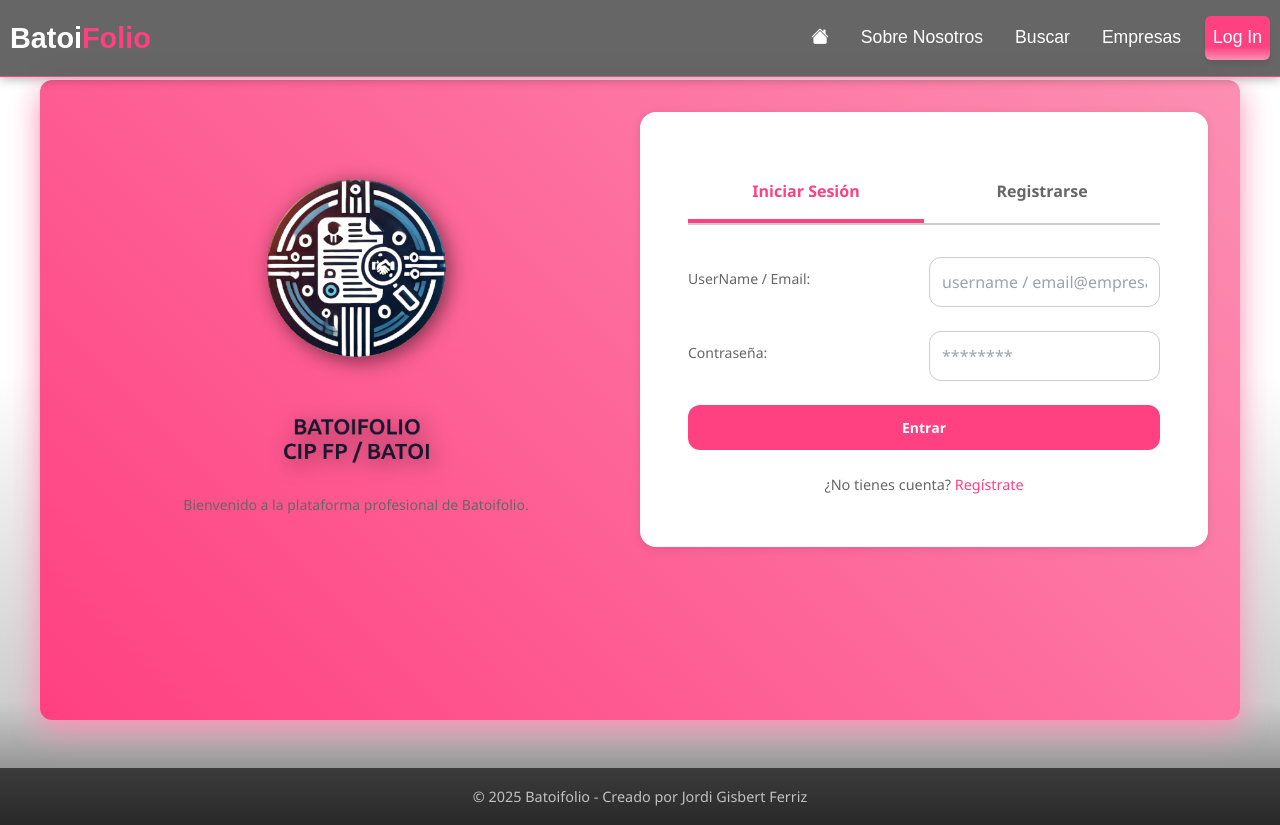
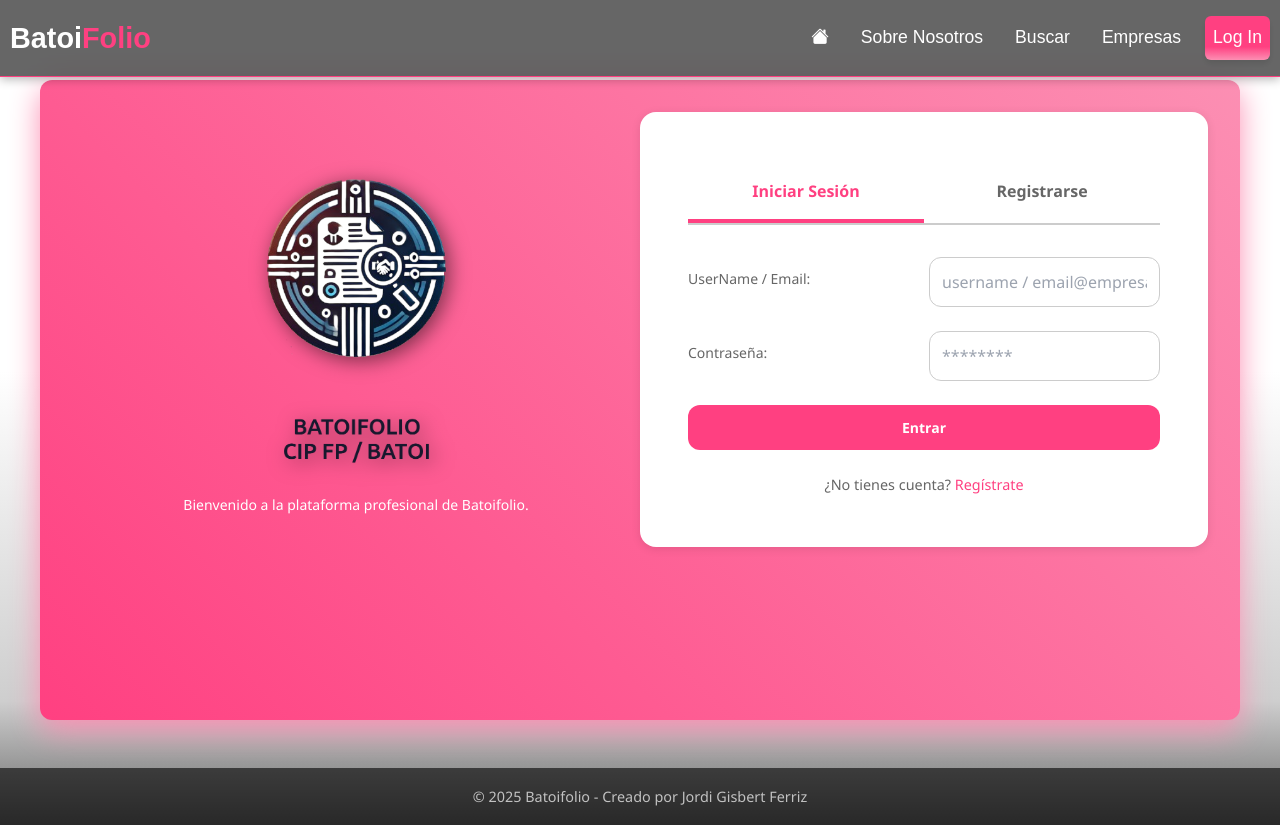
Before and after one commit to Batoifolio/Front, a Next.js app: page /login in a window 1280 px wide. Built offline with nearby package versions, Linux system fonts and the light colour scheme; no server answers.

Commit message:
FIX color blanco en texto de bienvenida

```diff
--- a/src/components/auth/AuthPage.jsx
+++ b/src/components/auth/AuthPage.jsx
@@ -193,7 +193,7 @@ export default function AuthPage({ mode = 'login' }) {
                 <div className={styles.side}>
                     <Image src="/batoifolio-icon.png" alt="Logo Empresa" width={180} height={180} className={styles.image} />
                     <Image src="/batoifolio.png" alt="Texto Empresa" width={180} height={180} className={styles.image} />
-                    <p>Bienvenido a la plataforma profesional de Batoifolio.</p>
+                    <p className={styles.bienvenido}>Bienvenido a la plataforma profesional de Batoifolio.</p>
                     {user && <h1>Hola, {user.nombre}!</h1>}
                 </div>
 
--- a/src/components/auth/style.module.css
+++ b/src/components/auth/style.module.css
@@ -9,6 +9,9 @@
     color: var(--color-text-main);
 }
 
+.container p.bienvenido {
+    color: var(--color-blanco);
+}
 
 .side {
     color: var(--color-text-default);
```
